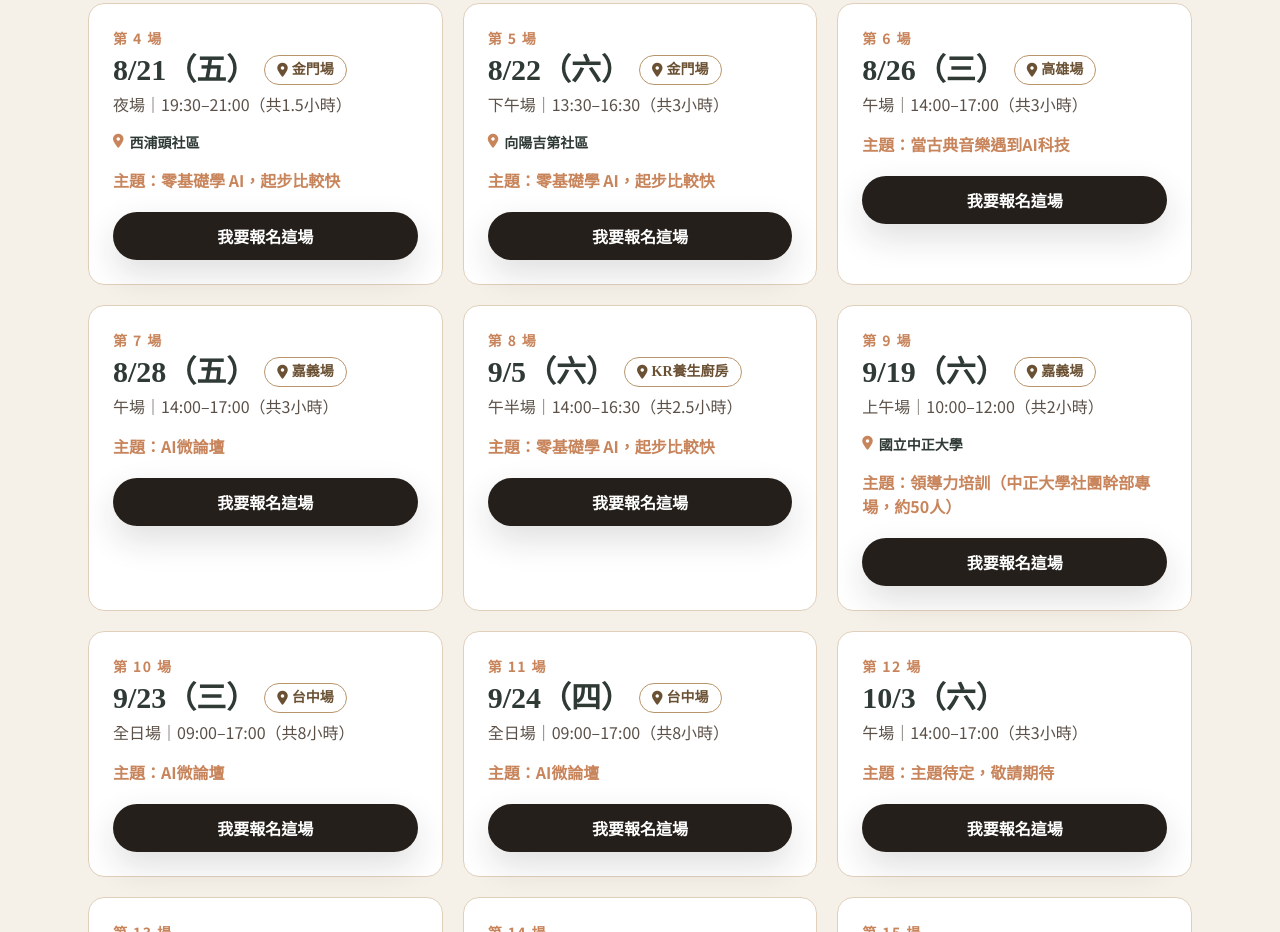
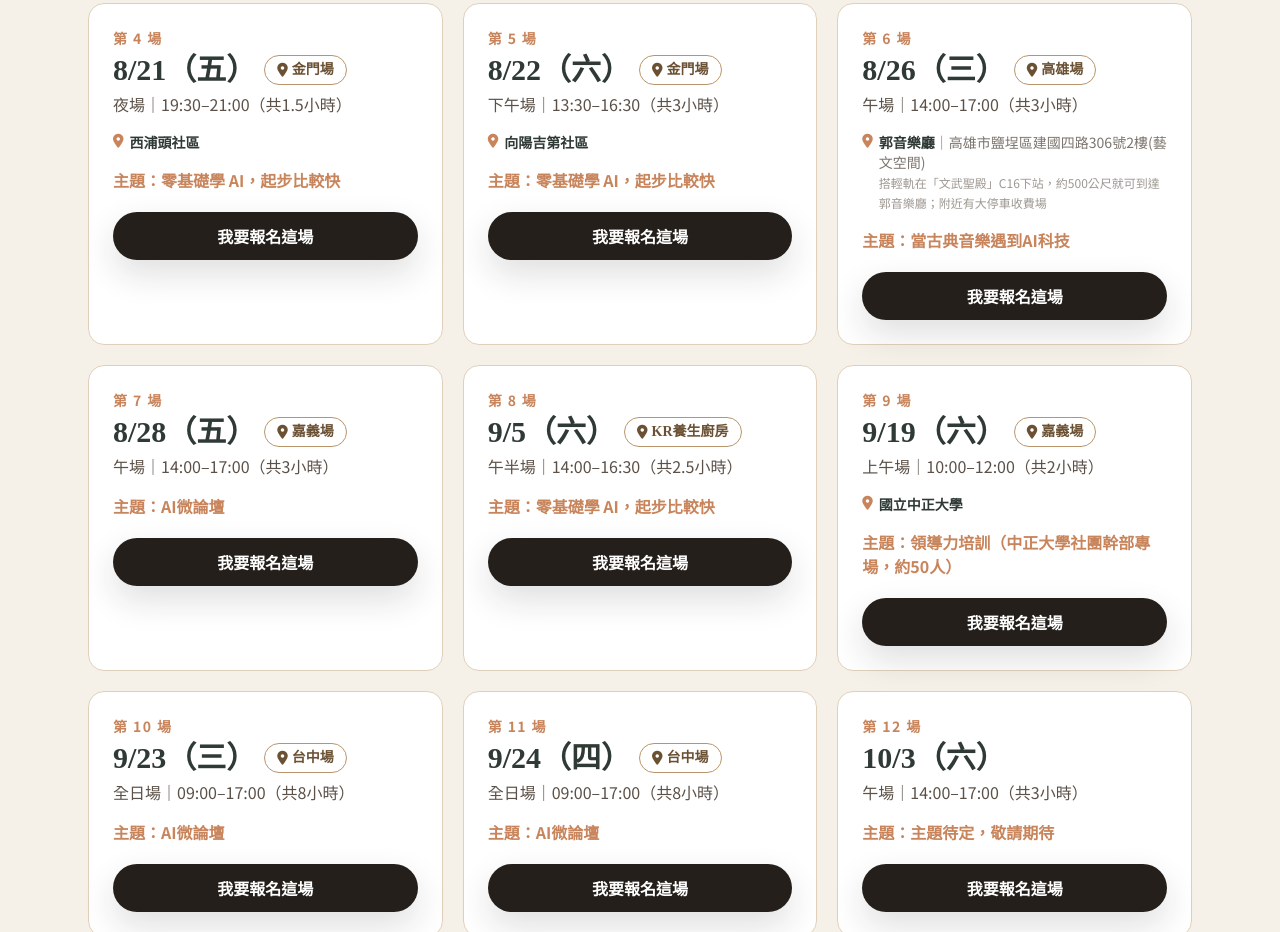
Before and after one commit to Coach1973/bigtree, a plain HTML site: page index.html in a window 1280 px wide. Shown: the part 3211-4143 px from the top of the page. Drawn offline with nearby package versions, Linux system fonts and the light colour scheme.

Commit message:
feat: 8/26 高雄場補上場地資訊（比照 7/22 郭音樂廳）
教練口述：郭音樂廳｜高雄市鹽埕區建國四路306號2樓(藝文空間)
交通：搭輕軌在「文武聖殿」C16下站，約500公尺可到，附近有大停車收費場

Co-Authored-By: Claude <noreply@anthropic.com>

```diff
--- a/index.html
+++ b/index.html
@@ -500,7 +500,7 @@ const SESSION_DATES = [
   {date:'2026-07-29', label:'7/29（三）', slots:['午'], topic:'AI微論壇', location:'臺南場', closed:true},
   {date:'2026-08-21', label:'8/21（五）', slots:['夜'], topic:'零基礎學 AI，起步比較快', location:'金門場', venue:'西浦頭社區'},
   {date:'2026-08-22', label:'8/22（六）', slots:['下午'], topic:'零基礎學 AI，起步比較快', location:'金門場', venue:'向陽吉第社區'},
-  {date:'2026-08-26', label:'8/26（三）', slots:['午'], topic:'當古典音樂遇到AI科技', location:'高雄場'},
+  {date:'2026-08-26', label:'8/26（三）', slots:['午'], topic:'當古典音樂遇到AI科技', location:'高雄場', venue:'郭音樂廳', address:'高雄市鹽埕區建國四路306號2樓(藝文空間)', transport:'搭輕軌在「文武聖殿」C16下站，約500公尺就可到達郭音樂廳；附近有大停車收費場'},
   {date:'2026-08-28', label:'8/28（五）', slots:['午'], topic:'AI微論壇', location:'嘉義場'},
   {date:'2026-09-05', label:'9/5（六）', slots:['午半'], topic:'零基礎學 AI，起步比較快', location:'KR養生廚房'},
   {date:'2026-09-19', label:'9/19（六）', slots:['上午'], topic:'領導力培訓（中正大學社團幹部專場，約50人）', location:'嘉義場', venue:'國立中正大學'},
```
